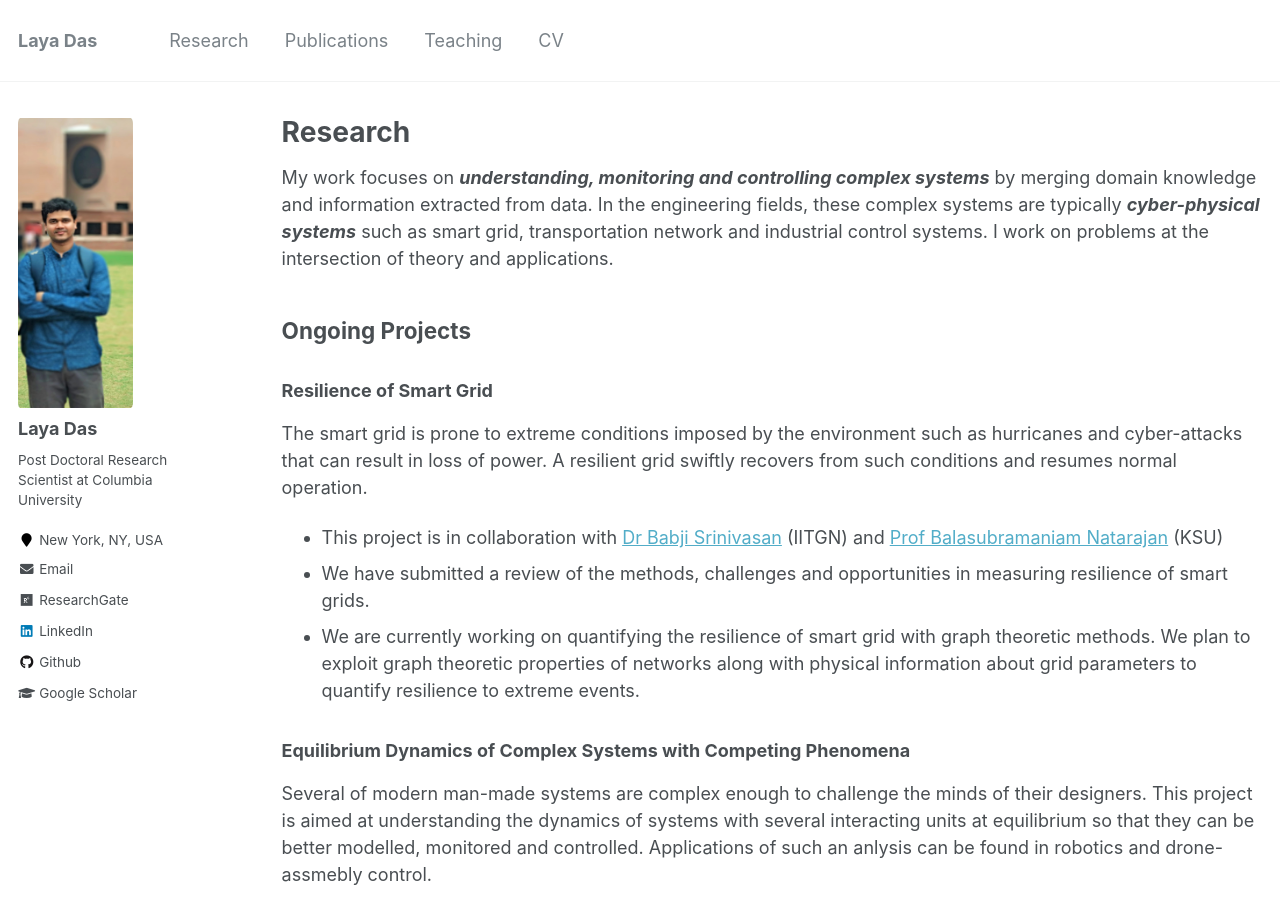
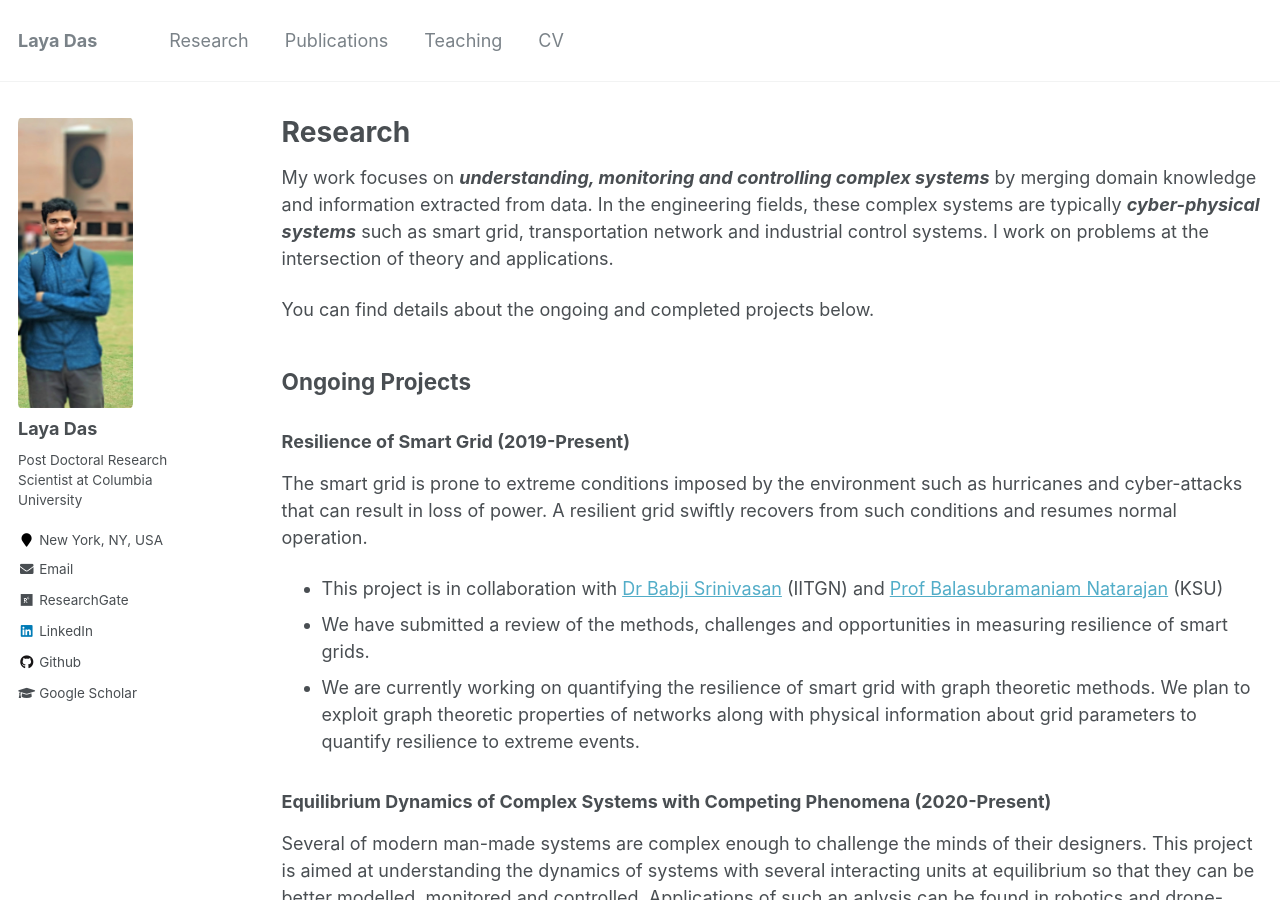
Before and after one commit to layadas/layadas.github.io, a Jekyll site: the page built from _pages/research.md, in a window 1280 px wide and 900 px high. Built offline with Jekyll 4.4.1, drawn with Linux system fonts in a browser that asks for light colours.

Commit message:
Update research.md

```diff
--- a/_pages/research.md
+++ b/_pages/research.md
@@ -9,8 +9,9 @@ My work focuses on ***understanding, monitoring and controlling complex systems*
 these complex systems are typically ***cyber-physical systems*** such as smart grid, transportation network and industrial control systems. I work on problems at the
 intersection of theory and applications.
 
-<!-- You can find details
+You can find details about the ongoing and completed projects below.
 
+<!--
 {% include base_path %}
 
 {% for post in site.research/ reversed %}
@@ -19,7 +20,7 @@ intersection of theory and applications.
 
 ## Ongoing Projects
 
-### Resilience of Smart Grid
+### Resilience of Smart Grid (2019-Present)
 The smart grid is prone to extreme conditions imposed by the environment such as hurricanes and cyber-attacks that can result in loss of power. A resilient grid swiftly recovers
 from such conditions and resumes normal operation.
 - This project is in collaboration with [Dr Babji Srinivasan](https://www.iitgn.ac.in/faculty/chemical/fac-babji) (IITGN) and
@@ -28,7 +29,7 @@ from such conditions and resumes normal operation.
 - We are currently working on quantifying the resilience of smart grid with graph theoretic methods. We plan to exploit graph theoretic properties of networks along with physical
 information about grid parameters to quantify resilience to extreme events.
 
-### Equilibrium Dynamics of Complex Systems with Competing Phenomena
+### Equilibrium Dynamics of Complex Systems with Competing Phenomena (2020-Present)
 Several of modern man-made systems are complex enough to challenge the minds of their designers. This project is aimed at understanding the dynamics of systems with several
 interacting units at equilibrium so that they can be better modelled, monitored and controlled. Applications of such an anlysis can be found in robotics and drone-assmebly control.
 - This project is a part of my post-doc research with [Prof Venkat Venkatasubramanian](https://datascience.columbia.edu/venkat-venkatasubramanian-0) (CU).
```
